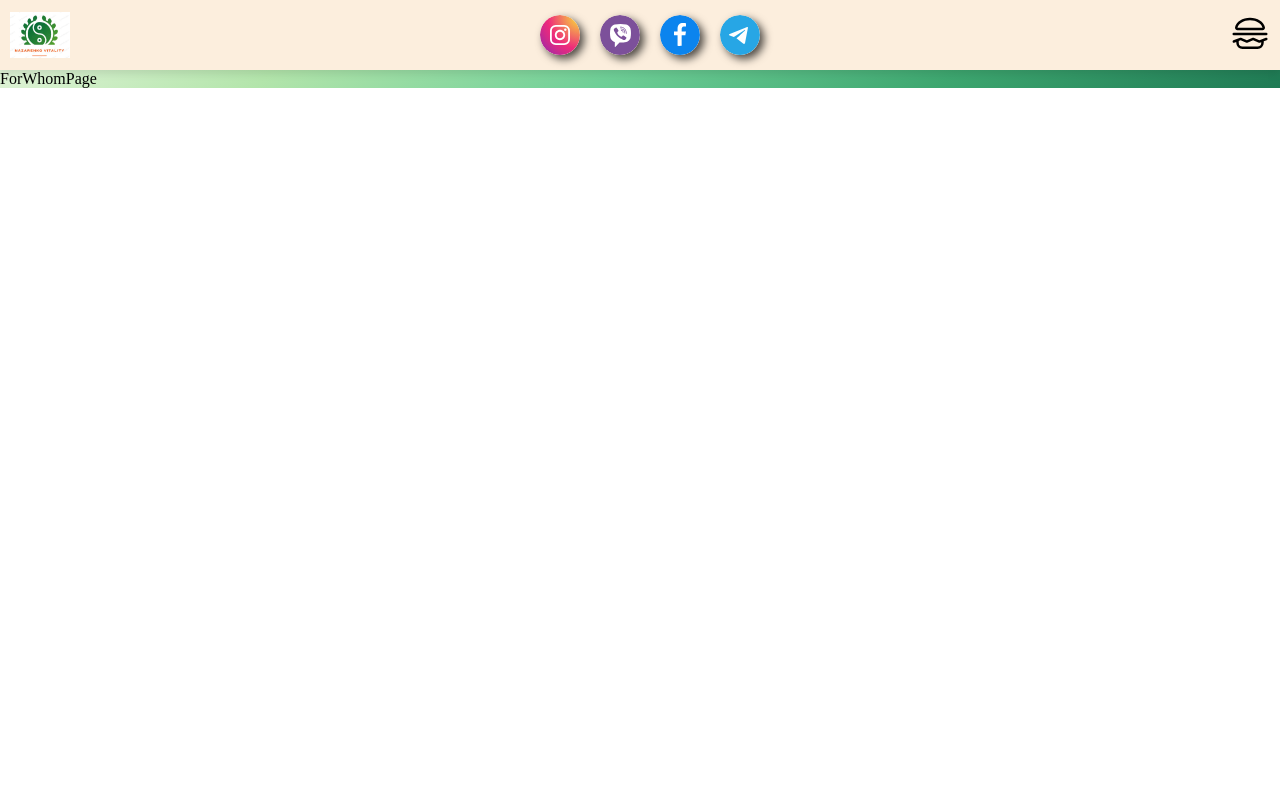
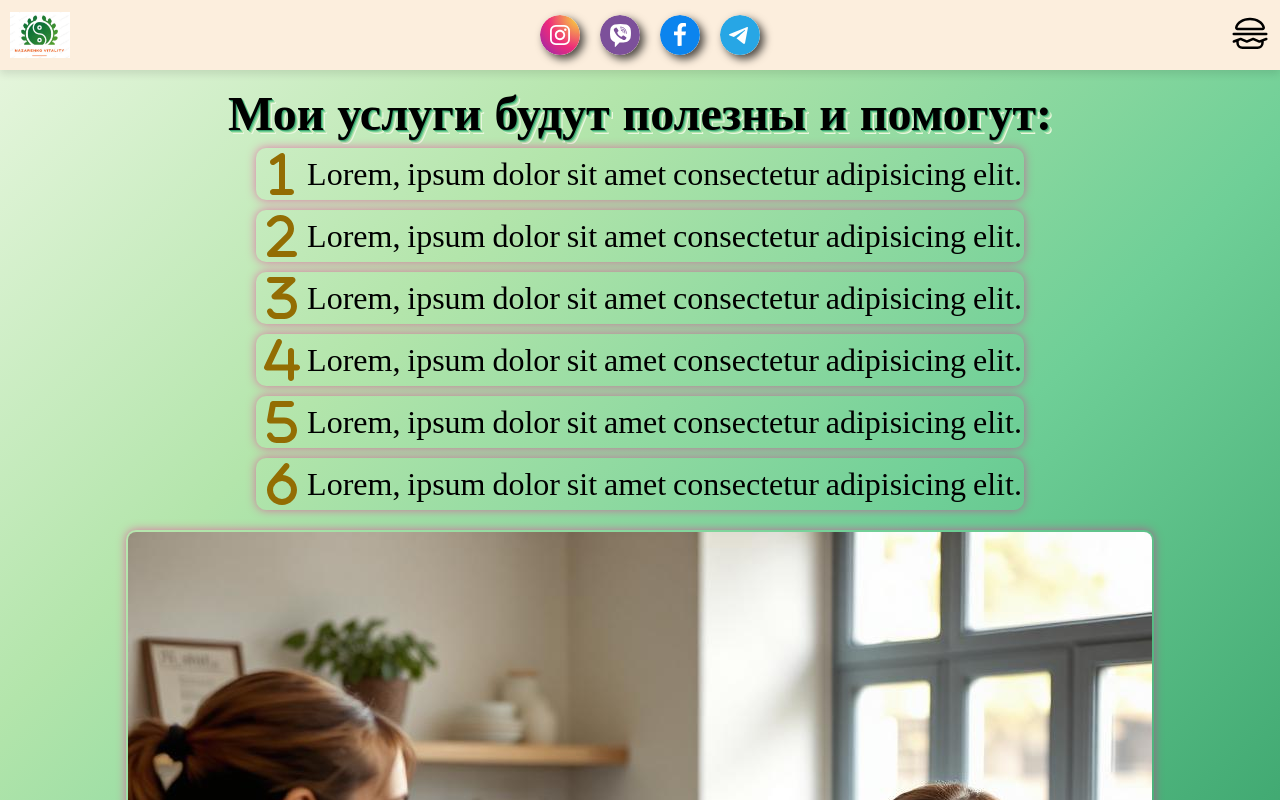
Before and after one commit to costiantynsnaider35/nazarenko.vitality, a React (Vite) app: page /forwhom in a window 1280 px wide. Built offline with nearby package versions, Linux system fonts and the light colour scheme.

Commit message:
набросал концепцию старницы для кого

```diff
--- a/src/components/About/About.module.css
+++ b/src/components/About/About.module.css
@@ -83,10 +83,7 @@
 }
 @media screen and (min-width: 1440px) {
   .aboutContainer {
-    display: flex;
     flex-direction: row;
-    align-items: center;
-    justify-content: center;
     width: auto;
     gap: 30px;
   }
--- /dev/null
+++ b/src/components/ForWhom/ForWhom.jsx
@@ -0,0 +1,38 @@
+import s from "./ForWhom.module.css";
+import { Fa1, Fa2, Fa3, Fa4, Fa5, Fa6 } from "react-icons/fa6";
+
+const ForWhom = () => {
+  return (
+    <div className={s.whom}>
+      <ul className={s.whomList}>
+        <h1 className={s.whomTitle}>Мои услуги будут полезны и помогут:</h1>
+        <li className={s.whomItem}>
+          <Fa1 className={s.whomIcon} />
+          <span>Lorem, ipsum dolor sit amet consectetur adipisicing elit.</span>
+        </li>
+        <li className={s.whomItem}>
+          <Fa2 className={s.whomIcon} />
+          <span>Lorem, ipsum dolor sit amet consectetur adipisicing elit.</span>
+        </li>
+        <li className={s.whomItem}>
+          <Fa3 className={s.whomIcon} />
+          <span>Lorem, ipsum dolor sit amet consectetur adipisicing elit.</span>
+        </li>
+        <li className={s.whomItem}>
+          <Fa4 className={s.whomIcon} />
+          <span>Lorem, ipsum dolor sit amet consectetur adipisicing elit.</span>
+        </li>
+        <li className={s.whomItem}>
+          <Fa5 className={s.whomIcon} />
+          <span>Lorem, ipsum dolor sit amet consectetur adipisicing elit.</span>
+        </li>
+        <li className={s.whomItem}>
+          <Fa6 className={s.whomIcon} />
+          <span>Lorem, ipsum dolor sit amet consectetur adipisicing elit.</span>
+        </li>
+      </ul>
+      <img src="/fotor-ai-20250330125514.jpg" alt="fotor img" />
+    </div>
+  );
+};
+export default ForWhom;
--- /dev/null
+++ b/src/components/ForWhom/ForWhom.module.css
@@ -0,0 +1,96 @@
+.whom {
+  display: flex;
+  flex-direction: column;
+  align-items: center;
+  justify-content: center;
+  padding: 10px;
+  gap: 15px;
+}
+.whomTitle {
+  font-size: 32px;
+  font-weight: 700;
+  text-align: center;
+  line-height: 1;
+  word-spacing: 1px;
+  text-shadow: 1px 1px 0 #3da66f, 2px 2px 0 #6fcf97, 3px 3px 0 #b3e5ab,
+    4px 4px 0 #eaf7e1;
+}
+.whomList {
+  display: flex;
+  flex-direction: column;
+  justify-content: center;
+  align-items: center;
+  gap: 5px;
+}
+.whomItem {
+  display: flex;
+  flex-direction: row;
+  align-items: center;
+  justify-content: center;
+  border-radius: 10px;
+  border: 2px solid transparent;
+  box-shadow: 0px 0px 10px rgba(255, 0, 150, 0.5);
+}
+.whomIcon {
+  display: flex;
+  align-items: center;
+  justify-content: center;
+  height: 32px;
+  width: 32px;
+  color: #936d03;
+}
+.whomItem span {
+  font-size: 20px;
+  font-weight: 500px;
+  word-spacing: -1.1px;
+  margin-left: 1px;
+}
+.whom img {
+  border-radius: 10px;
+  border: 2px solid transparent;
+  box-shadow: 0px 0px 10px rgba(255, 0, 150, 0.5);
+}
+@media screen and (min-width: 768px) {
+  .whom {
+    gap: 20px;
+    padding: 20px;
+  }
+  .whomTitle {
+    font-size: 48px;
+  }
+  .whomList {
+    gap: 10px;
+  }
+
+  .whomIcon {
+    height: 48px;
+    width: 48px;
+  }
+  .whomItem span {
+    font-size: 32px;
+  }
+}
+@media screen and (min-width: 1440px) {
+  .whom {
+    flex-direction: row-reverse;
+    align-items: flex-start;
+    width: auto;
+    gap: 30px;
+  }
+  .whomTitle {
+    font-size: 64px;
+  }
+  .whomList {
+    justify-content: flex-start;
+  }
+  .whomItem {
+    width: auto;
+    justify-content: flex-start;
+  }
+  .whomItem span {
+    font-size: 32px;
+  }
+  .whom img {
+    width: 691px;
+  }
+}
--- a/src/pages/ForWhomPage/ForWhomPage.jsx
+++ b/src/pages/ForWhomPage/ForWhomPage.jsx
@@ -1,4 +1,10 @@
+import ForWhom from "../../components/ForWhom/ForWhom.jsx";
+
 const ForWhomPage = () => {
-  return <div>ForWhomPage</div>;
+  return (
+    <div>
+      <ForWhom />
+    </div>
+  );
 };
 export default ForWhomPage;
--- a/src/pages/HomePage/HomePage.jsx
+++ b/src/pages/HomePage/HomePage.jsx
@@ -1,4 +1,3 @@
-import FruitRain from "../../components/FruitRain/FruitRain.jsx";
 import Home from "../../components/Home/Home.jsx";
 
 const HomePage = () => {
```
Also changed, not shown: public/fotor-ai-20250330125514.jpg (added).
